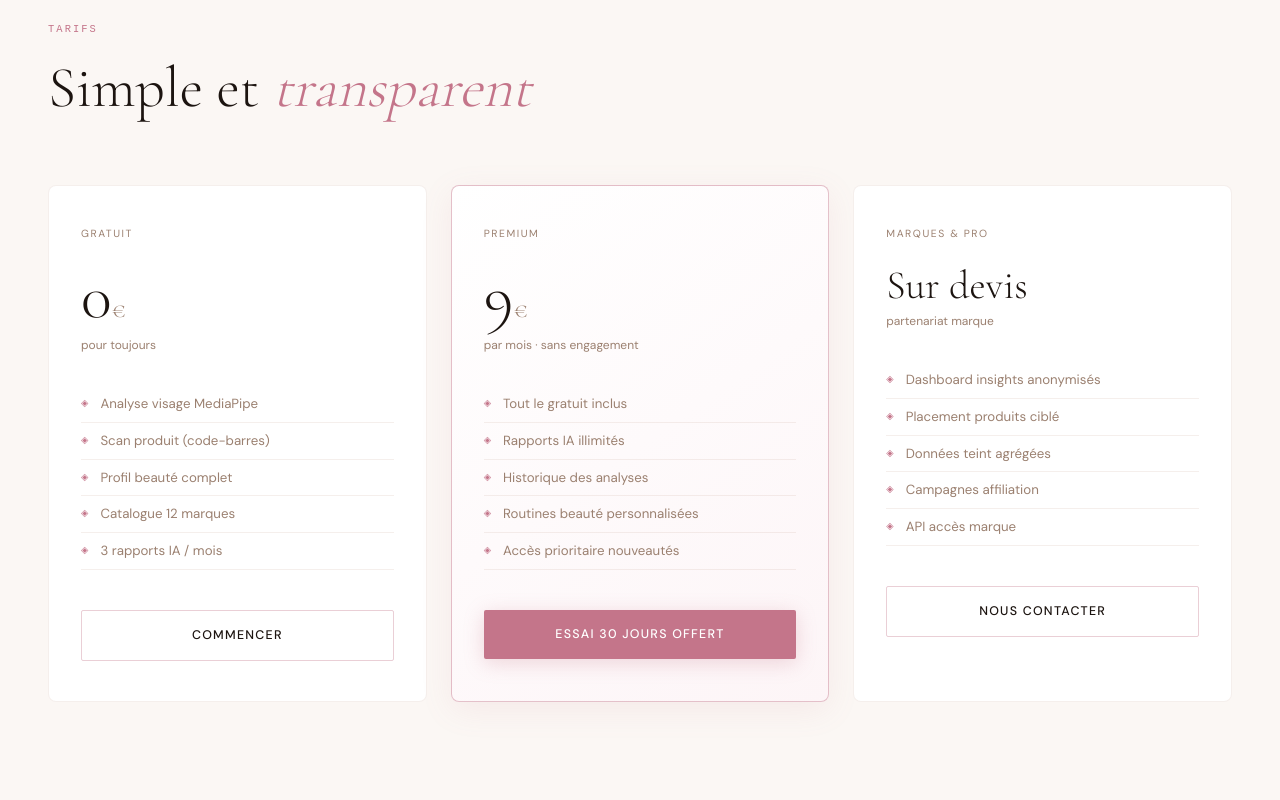
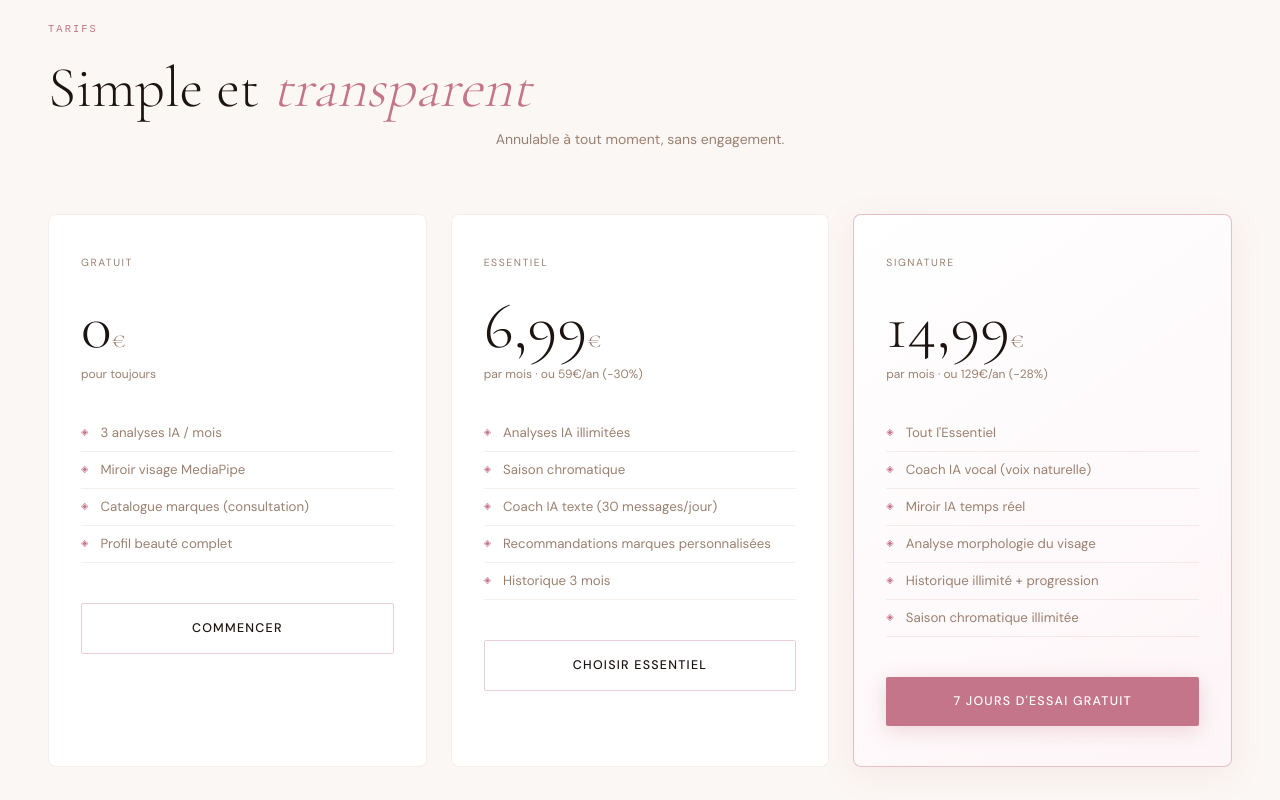
Before and after one commit to ALEM-DJILALI/nylva, a Next.js app: page / in a window 1280 px wide. Shown: the part 2040-2840 px from the top of the page. Built offline with nearby package versions, Linux system fonts and the light colour scheme.

Commit message:
fix: align landing pricing with Essentiel and Signature, remove obsolete 9 euros

```diff
--- a/app/page.tsx
+++ b/app/page.tsx
@@ -93,45 +93,48 @@ export default function LandingPage() {
       <section className="pricing" id="pricing">
         <div className="section-eyebrow reveal">Tarifs</div>
         <h2 className="reveal">Simple et <em>transparent</em></h2>
+        <p className="reveal" style={{ textAlign: 'center', color: 'var(--muted)', fontSize: 14, marginTop: -8, marginBottom: 32, maxWidth: 460, marginLeft: 'auto', marginRight: 'auto', lineHeight: 1.55 }}>
+          Annulable à tout moment, sans engagement.
+        </p>
         <div className="pricing-grid">
           <div className="price-card reveal">
             <div className="price-label">Gratuit</div>
             <div className="price-amount">0<em>€</em></div>
             <div className="price-period">pour toujours</div>
             <ul className="price-features">
-              <li>Analyse visage MediaPipe</li>
-              <li>Scan produit (code-barres)</li>
+              <li>3 analyses IA / mois</li>
+              <li>Miroir visage MediaPipe</li>
+              <li>Catalogue marques (consultation)</li>
               <li>Profil beauté complet</li>
-              <li>Catalogue 12 marques</li>
-              <li>3 rapports IA / mois</li>
             </ul>
             <button className="btn-ghost btn-full" onClick={() => router.push('/auth')}>Commencer</button>
           </div>
-          <div className="price-card featured reveal reveal-d1">
-            <div className="price-label">Premium</div>
-            <div className="price-amount">9<em>€</em></div>
-            <div className="price-period">par mois · sans engagement</div>
+          <div className="price-card reveal reveal-d1">
+            <div className="price-label">Essentiel</div>
+            <div className="price-amount">6,99<em>€</em></div>
+            <div className="price-period">par mois · ou 59€/an (−30%)</div>
             <ul className="price-features">
-              <li>Tout le gratuit inclus</li>
-              <li>Rapports IA illimités</li>
-              <li>Historique des analyses</li>
-              <li>Routines beauté personnalisées</li>
-              <li>Accès prioritaire nouveautés</li>
+              <li>Analyses IA illimitées</li>
+              <li>Saison chromatique</li>
+              <li>Coach IA texte (30 messages/jour)</li>
+              <li>Recommandations marques personnalisées</li>
+              <li>Historique 3 mois</li>
             </ul>
-            <button className="btn-primary btn-full" onClick={() => router.push('/auth')}>Essai 30 jours offert</button>
+            <button className="btn-ghost btn-full" onClick={() => router.push('/pricing')}>Choisir Essentiel</button>
           </div>
-          <div className="price-card reveal reveal-d2">
-            <div className="price-label">Marques &amp; Pro</div>
-            <div className="price-amount price-amount-sm">Sur devis</div>
-            <div className="price-period">partenariat marque</div>
+          <div className="price-card featured reveal reveal-d2">
+            <div className="price-label">Signature</div>
+            <div className="price-amount">14,99<em>€</em></div>
+            <div className="price-period">par mois · ou 129€/an (−28%)</div>
             <ul className="price-features">
-              <li>Dashboard insights anonymisés</li>
-              <li>Placement produits ciblé</li>
-              <li>Données teint agrégées</li>
-              <li>Campagnes affiliation</li>
-              <li>API accès marque</li>
+              <li>Tout l'Essentiel</li>
+              <li>Coach IA vocal (voix naturelle)</li>
+              <li>Miroir IA temps réel</li>
+              <li>Analyse morphologie du visage</li>
+              <li>Historique illimité + progression</li>
+              <li>Saison chromatique illimitée</li>
             </ul>
-            <a href="mailto:contact@nylva.fr" className="btn-ghost btn-full">Nous contacter</a>
+            <button className="btn-primary btn-full" onClick={() => router.push('/pricing')}>7 jours d'essai gratuit</button>
           </div>
         </div>
       </section>
@@ -140,7 +143,7 @@ export default function LandingPage() {
         <div className="waitlist-inner">
           <div className="section-eyebrow reveal">Accès anticipé</div>
           <h2 className="reveal waitlist-h2">Sois parmi les<br /><em>premiers·ères</em></h2>
-          <p className="waitlist-sub reveal">Rejoins la liste et reçois 30 jours de premium offert au lancement.</p>
+          <p className="waitlist-sub reveal">Rejoins la liste et reçois 1 mois d'abonnement Essentiel offert au lancement.</p>
           <div className="reveal reveal-d1">
             {waitlistDone ? (
               <div className="success-msg">Tu es sur la liste ! On t'envoie ton accès dès l'ouverture.</div>
```
